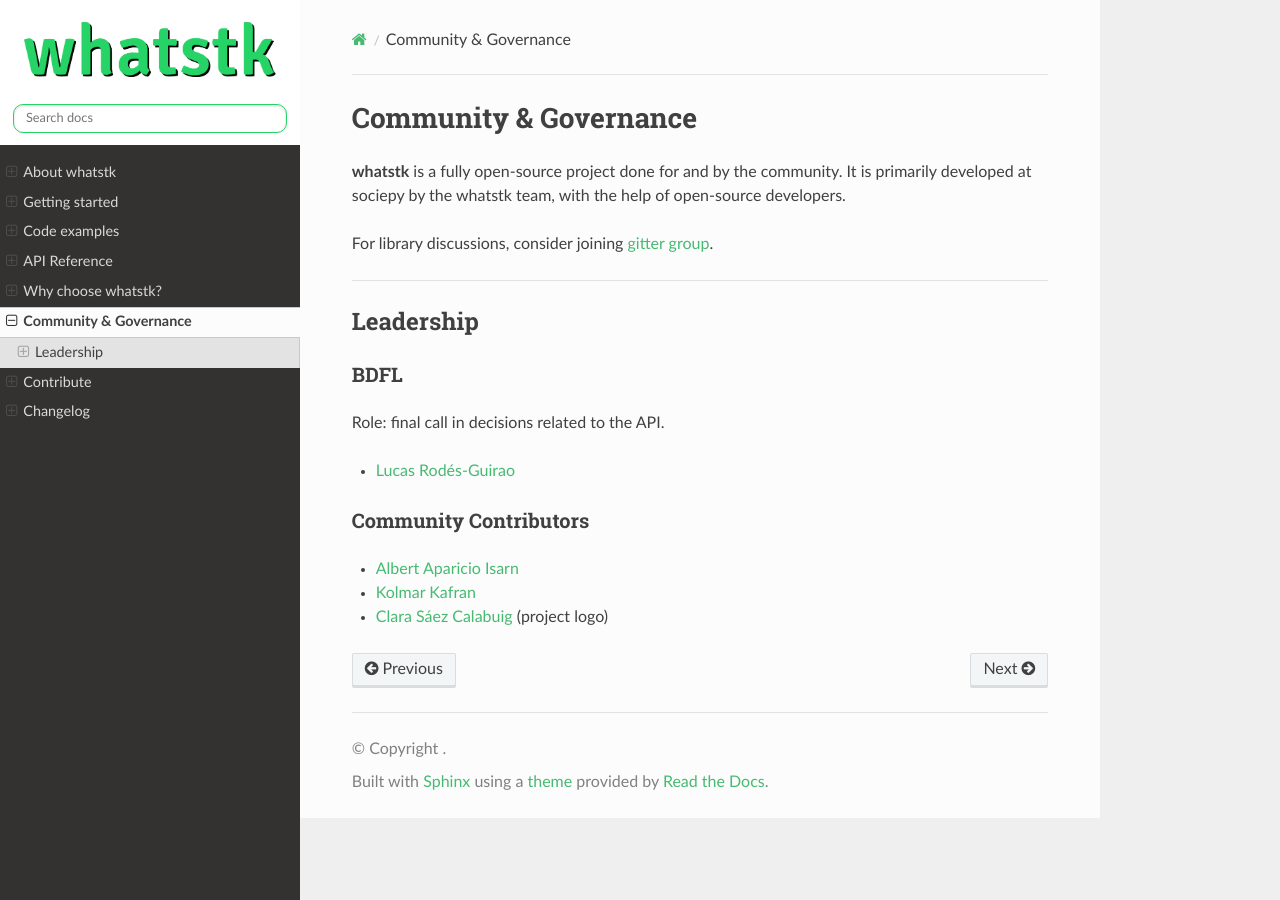
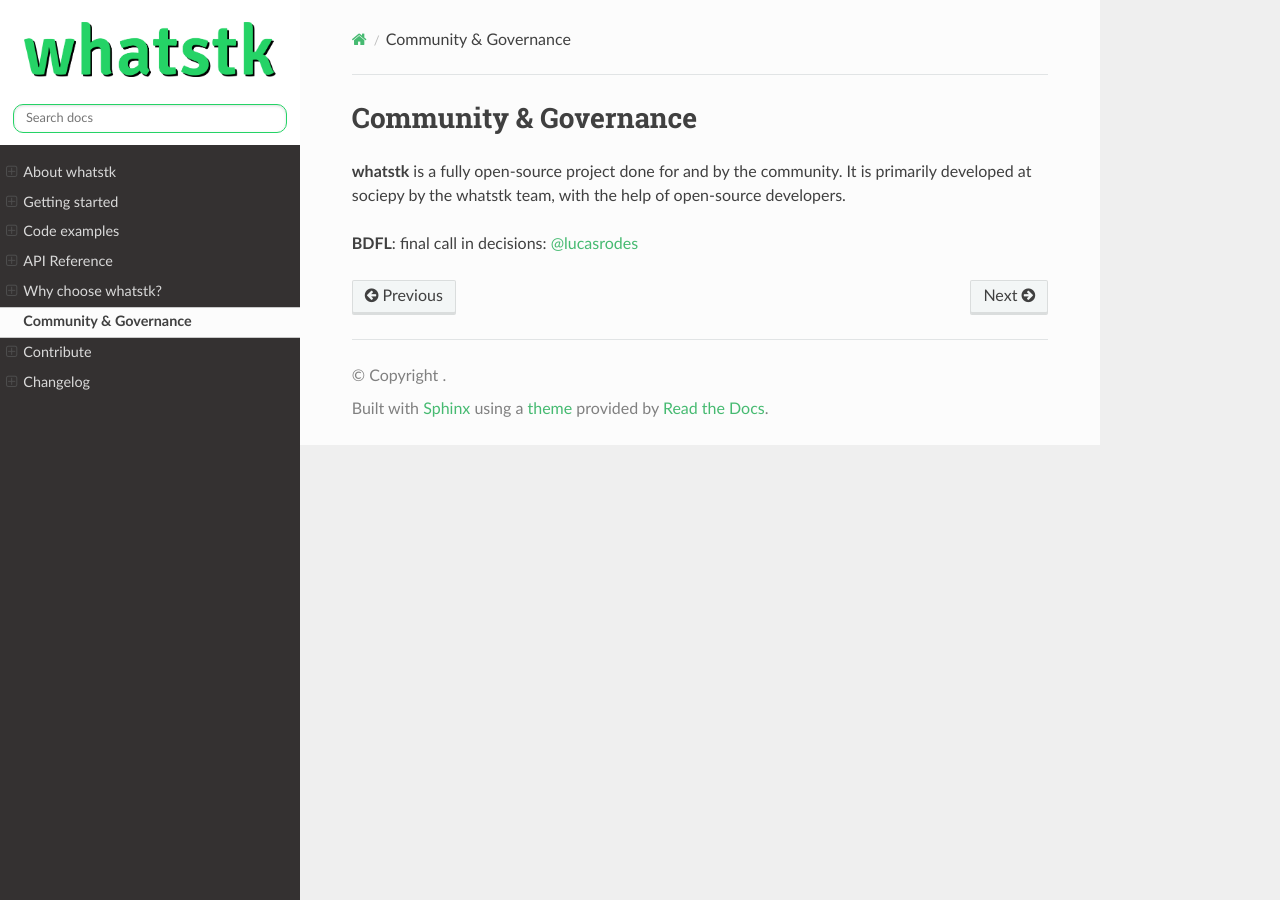
Before and after one commit to lucasrodes/whatstk, a Sphinx documentation site: the page built from docs/source/community.rst, in a window 1280 px wide. Built offline with Sphinx 7.4.7 and the Read the Docs theme 3.1.0, drawn with Linux system fonts in a browser that asks for light colours; pages that are not in the unit, such as notebooks, are missing from menus.

Commit message:
fix typos

```diff
--- a/docs/source/about.rst
+++ b/docs/source/about.rst
@@ -22,7 +22,7 @@
 
 Below, we use method :func:`df_from_whatsapp <whatstk.whatsapp.parser.df_from_whatsapp>` to load `LOREM chat
 <http://raw.githubusercontent.com/lucasrodes/whatstk/develop/chats/whatsapp/lorem.txt>`_. To test it with your own
-chat, simply :ref:`export it as a txt file<Export chat>` to your computer and then use class argument ``filepath``, as
+chat, simply :ref:`export it as a txt file <Export a WhatsApp chat from your phone>` to your computer and then use class argument ``filepath``, as
 shown in the following example.
 
 
--- a/docs/source/code_examples/load_chat_multiple.rst
+++ b/docs/source/code_examples/load_chat_multiple.rst
@@ -5,7 +5,7 @@
 from the same chat over the years.
 
 In the example below, we load chats
-`LOREM1 <http://raw.githubusercontent.com/lucasrodes/whatstk/main/chats/whatsapp/lorem-merge-part1.txt>`_ and `LOREM2 <http://raw.githubusercontent.com/lucasrodes/whatstk/develop/main/whatsapp/lorem-merge-part2.txt>`_.
+`LOREM1 <http://raw.githubusercontent.com/lucasrodes/whatstk/main/chats/whatsapp/lorem-merge-part1.txt>`_ and `LOREM2 <http://raw.githubusercontent.com/lucasrodes/whatstk/main/chats/whatsapp/lorem-merge-part2.txt>`_.
 
 .. code-block:: python
 
@@ -27,7 +27,7 @@
     ['+1 123 456 789', 'Giuseppe', 'John', 'Mary']
     >>> WhatsAppChat.from_source(filepath=whatsapp_urls.LOREM2).users
     ['+1 123 456 789', 'Giuseppe', 'John', 'Maria', 'Maria2']
-    >>> >>> chat.users
+    >>> chat.users
     ['+1 123 456 789', 'Giuseppe', 'John', 'Maria', 'Maria2', 'Mary']
 
 To draw some conclusions based on user behaviour we would like to group *Mary*, *Maria* and *Maria2* under the same
--- a/docs/source/community.rst
+++ b/docs/source/community.rst
@@ -1,25 +1,6 @@
-Community &  Governance
-=======================
+Community & Governance
+======================
 
-**whatstk** is a fully open-source project done for and by the community. It is primarily developed at sociepy by the
-whatstk team, with the help of open-source developers.
+**whatstk** is a fully open-source project done for and by the community. It is primarily developed at sociepy by the whatstk team, with the help of open-source developers.
 
-For library discussions, consider joining `gitter group <https://gitter.im/whatstk/>`_.
-
-----
-
-Leadership
-----------
-
-BDFL
-^^^^
-Role: final call in decisions related to the API.
-
-- `Lucas Rodés-Guirao <https://lcsrg.me>`_
-
-Community Contributors
-^^^^^^^^^^^^^^^^^^^^^^
-
-- `Albert Aparicio Isarn <https://github.com/albertaparicio>`_
-- `Kolmar Kafran <https://github.com/kafran>`_
-- `Clara Sáez Calabuig <https://www.linkedin.com/in/clara-saez-calabuig-6a59351a1>`_ (project logo)
+**BDFL**: final call in decisions: `@lucasrodes <https://github.com/lucasrodes>`_
--- a/docs/source/contribute.rst
+++ b/docs/source/contribute.rst
@@ -31,14 +31,14 @@
 
 This script generates three HTML files which are placed within a created folder `reports`.
 
-- Once your code successfully passed the tests, you can submitt a pull request and wait for its aproval
+- Once your code successfully passed the tests, you can submit a pull request and wait for its approval
 
 
 .. todo::
 
     Use `tox <https://tox.readthedocs.io/en/latest/>`_
 
-Aproval of pull request
+Approval of pull request
 ^^^^^^^^^^^^^^^^^^^^^^^
 
 A pull request will be accepted if:
@@ -59,7 +59,7 @@
 
 API discussions
 ---------------
-Consider posting your questinos or suggestions on `GitHub discussions <https://github.com/lucasrodes/whatstk/discussions>`_ or `Github issues <https://github.com/lucasrodes/whatstk/issues>`_.
+Consider posting your questions or suggestions on `GitHub discussions <https://github.com/lucasrodes/whatstk/discussions>`_ or `GitHub issues <https://github.com/lucasrodes/whatstk/issues>`_.
 
 ----
 
--- a/docs/source/why_whatstk.rst
+++ b/docs/source/why_whatstk.rst
@@ -14,7 +14,7 @@
 
 The power of pandas and plotly
 ------------------------------
-**whatstk** uses well established and mantained python libraries `pandas <https://github.com/pandas-dev/pandas>`_ to
+**whatstk** uses well established and maintained python libraries `pandas <https://github.com/pandas-dev/pandas>`_ to
 process the data and `plotly <https://github.com/plotly/plotly.py>`_ and exploits their potential to efficiently process
 and create figures.
 
@@ -23,4 +23,4 @@
 The project is distributed under the `GPL-3.0 license <https://github.com/lucasrodes/whatstk/blob/master/LICENSE>`_,
 available on `GitHub <http://github.com/lucasrodes/whatstk>`_ and open for `user contributions <contribute.html>`_.
 
-The project is mantained since 2016 by `@lucasrodes <https://github.com/lucasrodes>`_.
+The project is maintained since 2016 by `@lucasrodes <https://github.com/lucasrodes>`_.
```
